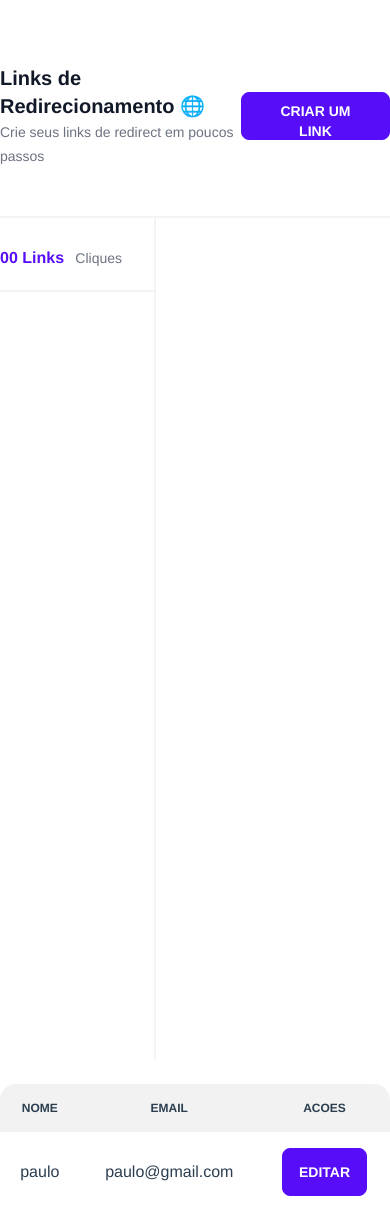
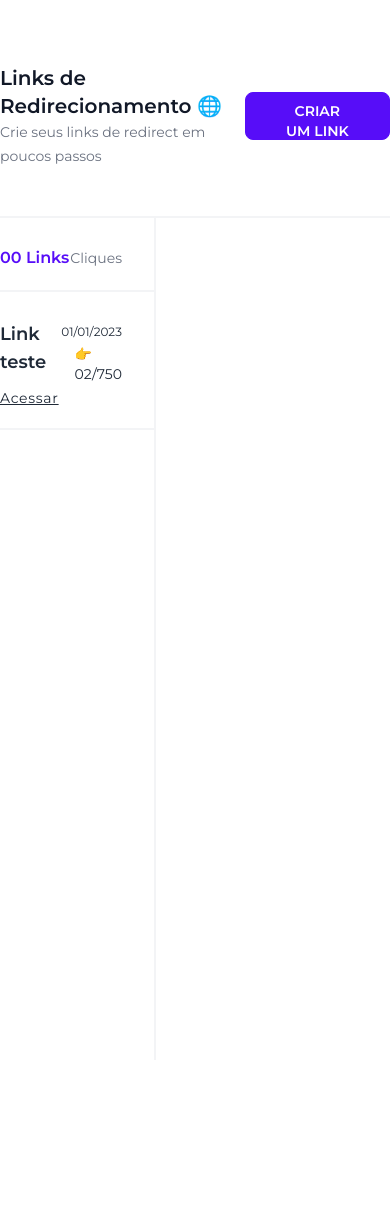
Before and after one commit to paulopariz/redirect-links-frontend, a Vue app: page /#/lista in a window 390 px wide. After the commit the page ends 1060 px from the top, so only its background shows below. Built offline with nearby package versions, Linux system fonts and the light colour scheme.

Commit message:
component LinksRedirect

```diff
--- a/public/index.html
+++ b/public/index.html
@@ -1,17 +1,24 @@
 <!DOCTYPE html>
-<html lang=""  data-theme="light">
+<html lang="" data-theme="light">
+
 <head>
   <meta charset="utf-8">
   <meta http-equiv="X-UA-Compatible" content="IE=edge">
   <meta name="viewport" content="width=device-width,initial-scale=1.0">
   <link rel="icon" href="<%= BASE_URL %>favicon.ico">
   <title><%= htmlWebpackPlugin.options.title %></title>
+  <link rel="preconnect" href="https://fonts.googleapis.com">
+  <link rel="preconnect" href="https://fonts.gstatic.com" crossorigin>
+  <link href="https://fonts.googleapis.com/css2?family=Montserrat:wght@300;400;600;900&display=swap" rel="stylesheet">
 </head>
+
 <body>
   <noscript>
-      <strong>We're sorry but <%= htmlWebpackPlugin.options.title %> doesn't work properly without JavaScript enabled. Please enable it to continue.</strong>
+    <strong>We're sorry but <%= htmlWebpackPlugin.options.title %> doesn't work properly without JavaScript enabled.
+      Please enable it to continue.</strong>
   </noscript>
   <div id="app"></div>
   <!-- built files will be auto injected -->
 </body>
+
 </html>
--- a/src/App.vue
+++ b/src/App.vue
@@ -1,5 +1,5 @@
 <template>
-  <div id="app">
+  <div id="app" class="font-montserrat" >
     <router-view/>
   </div>
 </template>
@@ -11,26 +11,3 @@ export default {
     },
 }
 </script>
-
-<style>
-#app {
-  font-family: Avenir, Helvetica, Arial, sans-serif;
-  -webkit-font-smoothing: antialiased;
-  -moz-osx-font-smoothing: grayscale;
-  text-align: center;
-  color: #2c3e50;
-}
-
-nav {
-  padding: 30px;
-}
-
-nav a {
-  font-weight: bold;
-  color: #2c3e50;
-}
-
-nav a.router-link-exact-active {
-  color: #42b983;
-}
-</style>
--- /dev/null
+++ b/src/components/LinksRedirect.vue
@@ -0,0 +1,94 @@
+<template>
+    <div>
+
+        <div v-for="user in listagem" :key="user.id" class="flex items-center justify-between mt-2 border-b-2 border-gray-100 py-5 pr-8 ">
+            <div class="grid grid-cols-2 text-left">
+                <h1 class="font-semibold text-lg">{{ user.name }}</h1>
+                <span class="font-normal text-xs ml-6 mt-1">01/01/2023</span>
+                <router-link class="mt-3 text-sm underline decoration-solid	tracking-wider" to="">Acessar</router-link>
+            </div>
+
+            <span class="text-sm font-normal">👉 02/750 </span>
+        </div>
+
+
+         <!---MODAL CRIAR --->
+         <input type="checkbox" id="my-modal-3" class="modal-toggle" />
+        <div class="modal">
+            <div class="modal-box relative">
+                <h1 class="block  text-4xl text-slate-900">ADICIONAR</h1>
+
+                <label for="my-modal-3" class="btn btn-sm  absolute right-2 top-2">✕</label>
+
+                <div class="relative py-3 sm:w-96 mx-auto ">
+                    <div class="mt-4 bg-white text-left">
+                        <div class="h-2 "></div>
+                        <div class="px-8 py-6 ">
+                            <label class="block font-semibold"> Nome</label>
+                            <input v-model="nome" type="text" placeholder="Nome"
+                                class="border w-full h-5 px-3 py-5 mt-2 hover:outline-none focus:outline-none rounded-md">
+
+                            <label class="block mt-3 font-semibold"> Email </label>
+                            <input v-model="email" type="email" placeholder="Email"
+                                class="border w-full h-5 px-3 py-5 mt-2 hover:outline-none focus:outline-none rounded-md">
+
+
+                            <div class="flex justify-between items-baseline">
+
+                                <button @click="addLink" class="mt-4 btn py-3 px-6 text-xs rounded-md  ">Salvar</button>
+
+                            </div>
+                        </div>
+
+                    </div>
+                </div>
+            </div>
+        </div>
+    </div>
+</template>
+
+<script>
+    export default {
+        name: 'LinksRedirect',
+
+        data() {
+            return {
+                listagem: [],
+                name: '',
+                email: '',
+                spiner: 'dgdfgdfgdfg'
+            }
+        },
+
+        methods: {
+            addListagem() {
+
+            },
+
+            addLink() {
+                this.spiner
+                var data = {
+                    name: this.nome,
+                    email: this.email
+                }
+                this.$http.post('adicionar', data).then((response) => {
+                    console.log(response)
+                })
+
+                this.listagem.push(data)
+                this.nome = ''
+                this.email = ''
+
+            },
+        },
+
+        created() {
+            var list = [{
+                name: 'Link teste',
+                email: 'https://www.google.com.br/',
+                id: '1'
+            }]
+            this.listagem = list
+        },
+    }
+</script>
--- a/src/views/ListView.vue
+++ b/src/views/ListView.vue
@@ -11,38 +11,7 @@
             </div>
         </header>
 
-        <!---MODAL CRIAR --->
-        <input type="checkbox" id="my-modal-3" class="modal-toggle" />
-        <div class="modal">
-            <div class="modal-box relative">
-                <h1 class="block  text-4xl text-slate-900">ADICIONAR</h1>
 
-                <label for="my-modal-3" class="btn btn-sm  absolute right-2 top-2">✕</label>
-
-                <div class="relative py-3 sm:w-96 mx-auto ">
-                    <div class="mt-4 bg-white text-left">
-                        <div class="h-2 "></div>
-                        <div class="px-8 py-6 ">
-                            <label class="block font-semibold"> Nome</label>
-                            <input v-model="nome" type="text" placeholder="Nome"
-                                class="border w-full h-5 px-3 py-5 mt-2 hover:outline-none focus:outline-none rounded-md">
-
-                            <label class="block mt-3 font-semibold"> Email </label>
-                            <input v-model="email" type="email" placeholder="Email"
-                                class="border w-full h-5 px-3 py-5 mt-2 hover:outline-none focus:outline-none rounded-md">
-
-
-                            <div class="flex justify-between items-baseline">
-
-                                <button @click="addLink" class="mt-4 btn py-3 px-6 text-xs rounded-md  ">Salvar</button>
-
-                            </div>
-                        </div>
-
-                    </div>
-                </div>
-            </div>
-        </div>
 
         <div class="flex items-center mt-12">
             <div class=" border-gray-100 border-t-2 border-r-2 h-screen w-2/5">
@@ -51,6 +20,8 @@
                     <h1 class="text-primary font-semibold ">00 Links</h1>
                     <p class="font-normal text-gray-500 text-sm">Cliques</p>
                 </div>
+
+                <LinksRedirect />
             </div>
 
             <div class=" border-gray-100 border-t-2 h-screen w-3/5">
@@ -58,71 +29,14 @@
             </div>
         </div>
 
-        <div class="overflow-x-auto m-auto mt-6">
-            <table class="table w-full text-center">
-                <!-- head -->
-                <thead>
-                    <tr>
-                        <th>Nome</th>
-                        <th>Email</th>
-                        <th>Acoes</th>
-                    </tr>
-                </thead>
-                <tbody>
-                    <tr v-for="user in listagem" :key="user.id">
-                        <td>{{ user.name }}</td>
-                        <td>{{ user.email }}</td>
-                        <td>
-                            <router-link class="btn btn-primary" to="/editar/3">Editar</router-link>
-                        </td>
-                    </tr>
-                </tbody>
-            </table>
-        </div>
     </div>
 </template>
 
 <script>
+import LinksRedirect from '@/components/LinksRedirect.vue'
+
     export default {
-        components: {},
-        data() {
-            return {
-                listagem: [],
-                name: '',
-                email: '',
-                spiner: 'dgdfgdfgdfg'
-            }
-        },
+        components: { LinksRedirect },
 
-        methods: {
-            addListagem() {
-
-            },
-
-            addLink() {
-                this.spiner
-                var data = {
-                    name: this.nome,
-                    email: this.email
-                }
-                this.$http.post('adicionar', data).then((response) => {
-                    console.log(response)
-                })
-
-                this.listagem.push(data)
-                this.nome = ''
-                this.email = ''
-
-            },
-        },
-
-        created() {
-            var list = [{
-                name: 'paulo',
-                email: 'paulo@gmail.com',
-                id: '1'
-            }]
-            this.listagem = list
-        },
     }
 </script>
--- a/tailwind.config.js
+++ b/tailwind.config.js
@@ -5,7 +5,11 @@ module.exports = {
     "./src/**/*.{html,js,vue}"
   ],
   theme: {
-    extend: {},
+    extend: {
+      fontFamily: {
+        montserrat: ['"Montserrat"', 'sans-serif']
+      }
+    },
   },
   plugins: [
     require('daisyui')
```
Also changed, not shown: src/components/HomeRedirect.vue (deleted). Lines whose indentation alone changed are shown as unchanged.
